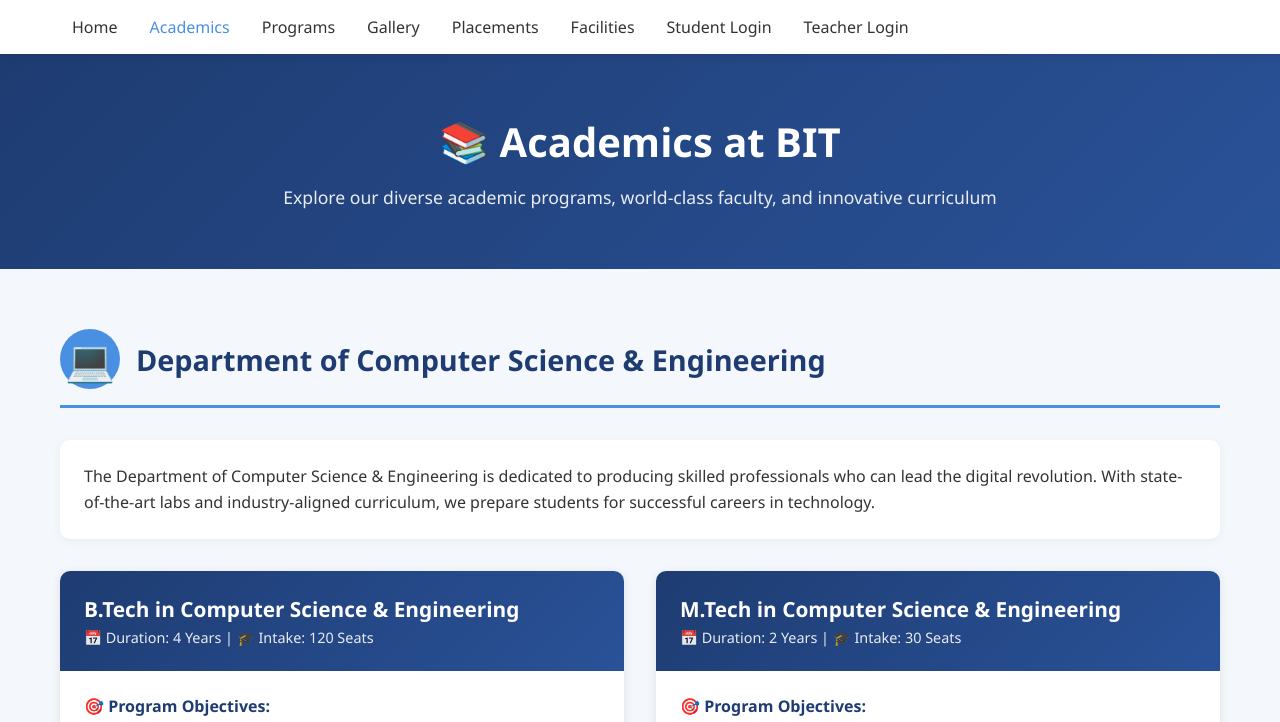
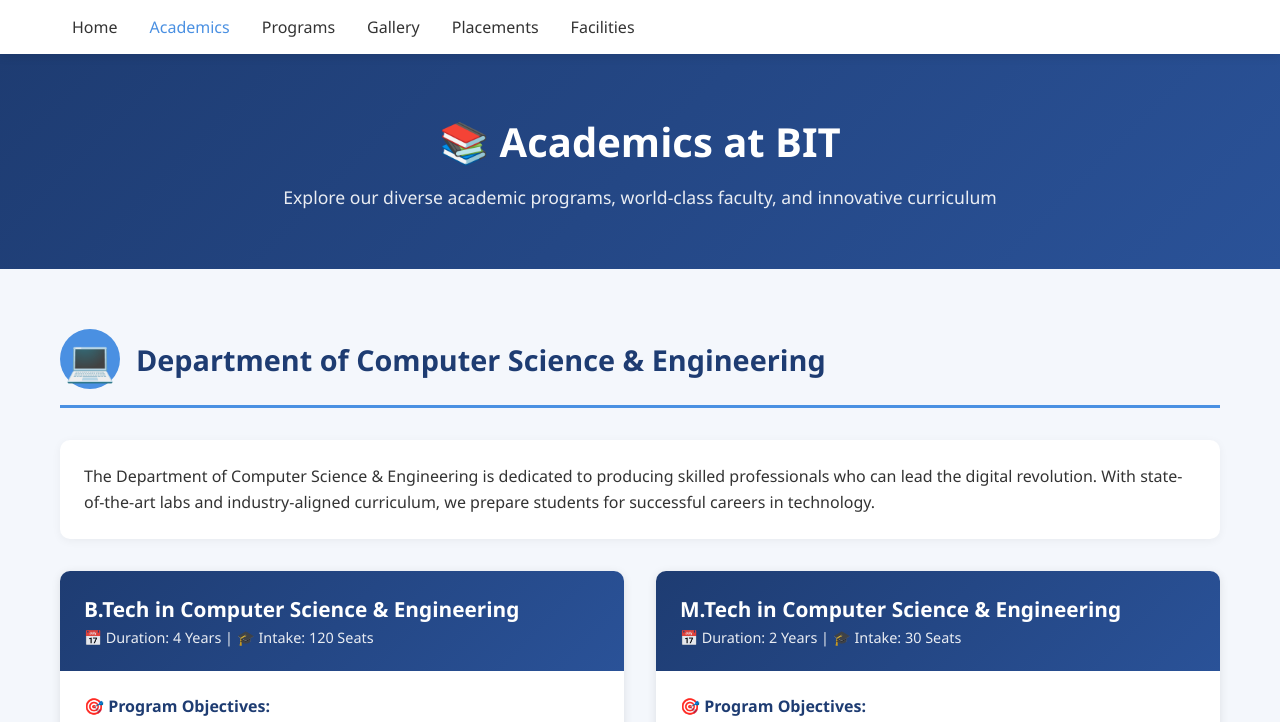
Before and after one commit to Dushhhh-vasu/website, a plain HTML site: page academics.html in a window 1280 px wide. Shown: the top 722 px of the page. Drawn offline with Linux system fonts and the light colour scheme.

Commit message:
Remove login links from navigation menu
Removed links to student and teacher login pages from the navigation.

```diff
--- a/academics.html
+++ b/academics.html
@@ -362,8 +362,6 @@
                 <li><a href="gallery.html">Gallery</a></li>
                 <li><a href="placements.html">Placements</a></li>
                 <li><a href="facilities.html">Facilities</a></li>
-                <li><a href="login-student.html">Student Login</a></li>
-                <li><a href="login-teacher.html">Teacher Login</a></li>
             </ul>
         </div>
     </nav>
```
